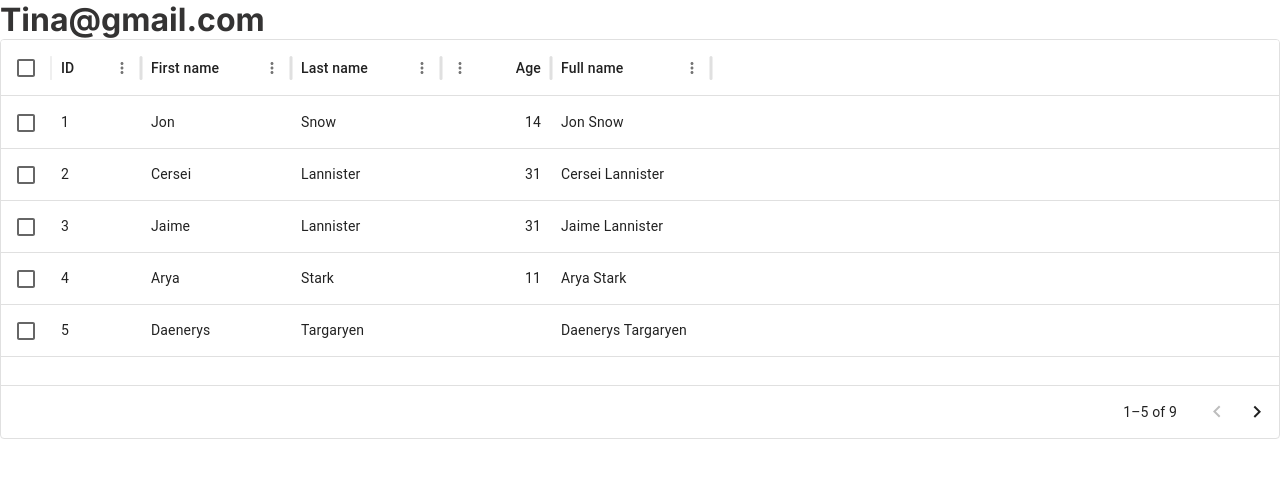
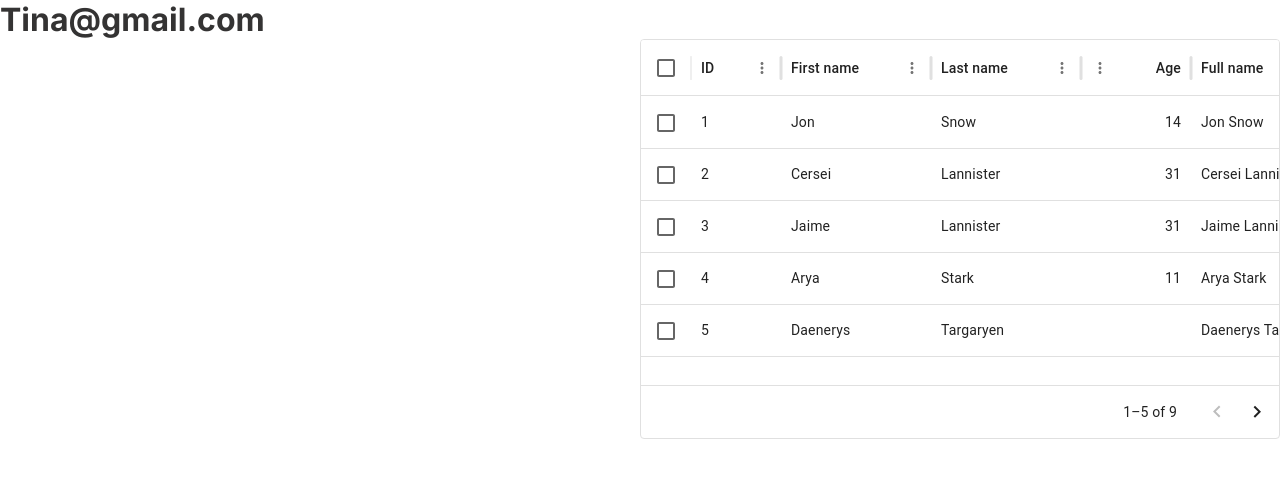
Before and after one commit to Ann-Clawson/crumbs-frontend, a React (Vite) app in the folder crumbs-frontend/: page /dashboard in a window 1280 px wide. Shown: the top 478 px of the page. Built offline with nearby package versions, Linux system fonts and the light colour scheme.

Commit message:
moves data grid to right of page

```diff
--- a/crumbs-frontend/src/Dashboard.jsx
+++ b/crumbs-frontend/src/Dashboard.jsx
@@ -73,7 +73,15 @@ export function Dashboard() {
   return (
     <div>
       <h1>{current_user.email}</h1>
-      <Box sx={{ height: 400, width: "100%" }}>
+      <Box
+        sx={{
+          display: "flex",
+          justifyContent: "flex-end",
+          height: 400,
+          width: "100%",
+        }}
+      >
+        <Box sx={{ width: "50%" }}>
           <DataGrid
             rows={rows}
             columns={columns}
@@ -89,6 +97,7 @@ export function Dashboard() {
             disableRowSelectionOnClick
           />
         </Box>
+      </Box>
     </div>
   );
 }
```
Lines whose indentation alone changed are shown as unchanged.
